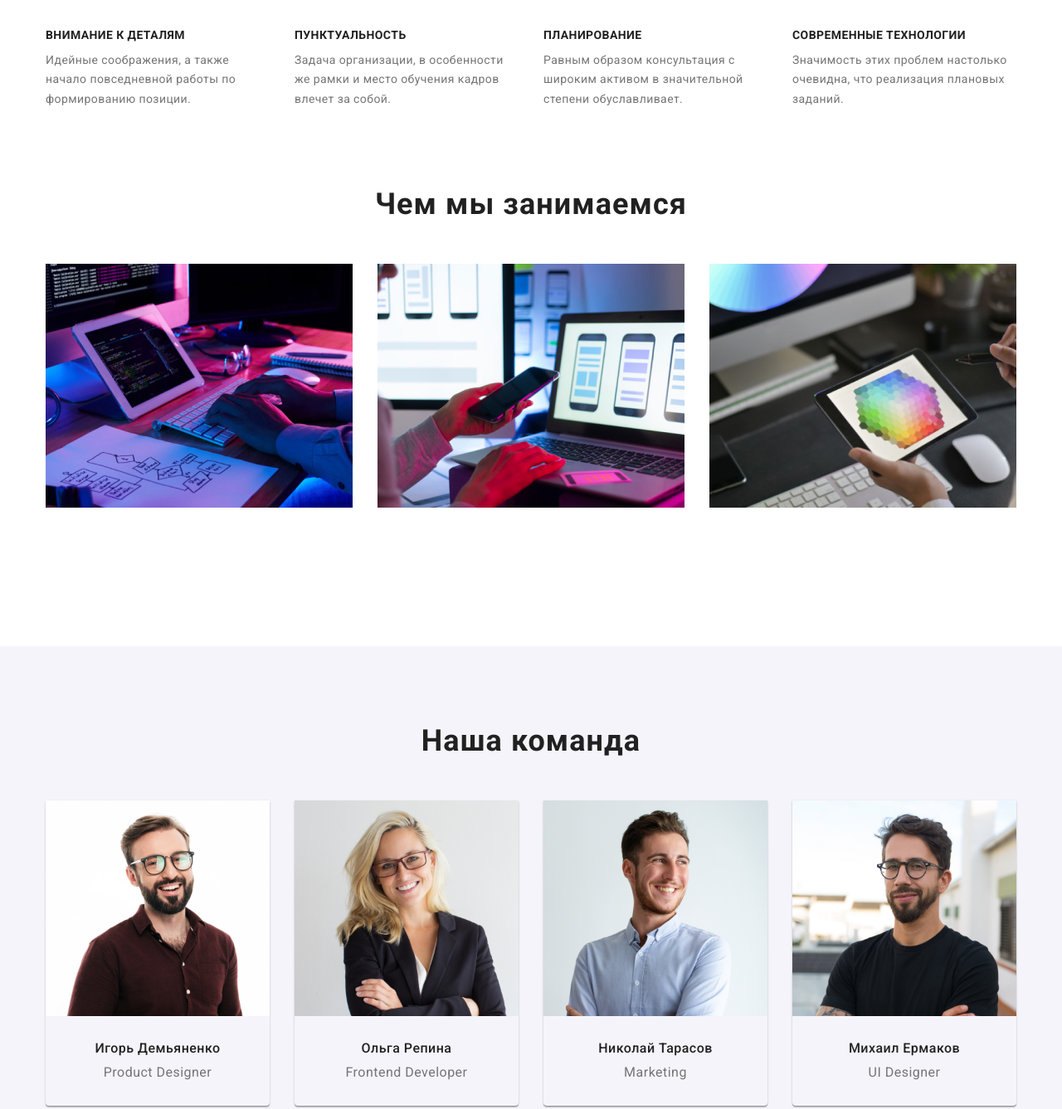
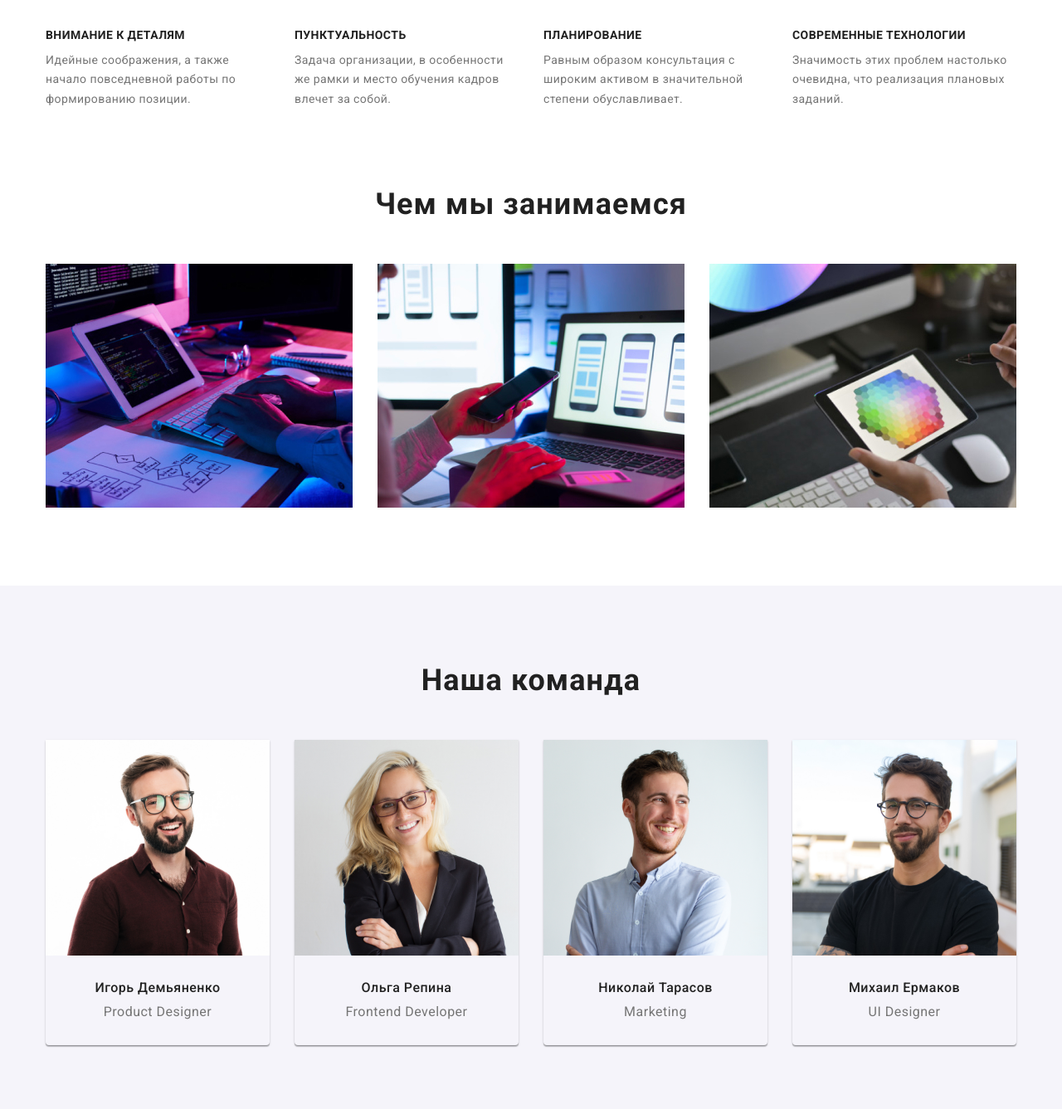
Before and after one commit to G-Olga/H.W.-3, a plain HTML site: page index.html in a window 1280 px wide. Shown: the part 740-2077 px from the top of the page at 83% size. Drawn offline with nearby package versions, Linux system fonts and the light colour scheme.

Commit message:
выполненное дз-3

```diff
--- a/css/styles.css
+++ b/css/styles.css
@@ -263,7 +263,7 @@ body {
 
 .wwd {
   padding-top: 94px;
-  padding-bottom: 167px;
+  padding-bottom: 94px;
 }
 
 .wwd-list {
@@ -281,7 +281,7 @@ body {
 
 .our-team {
   padding-top: 94px;
-  padding-bottom: 21px;
+  padding-bottom: 94px;
   background-color: var(--background-color-medium);
 }
 
@@ -420,5 +420,4 @@ body {
 }
 
 .item {
-  margin-left: 24px;
 }
```
Also changed, not shown: portfolio.html (+2 -2 lines).
